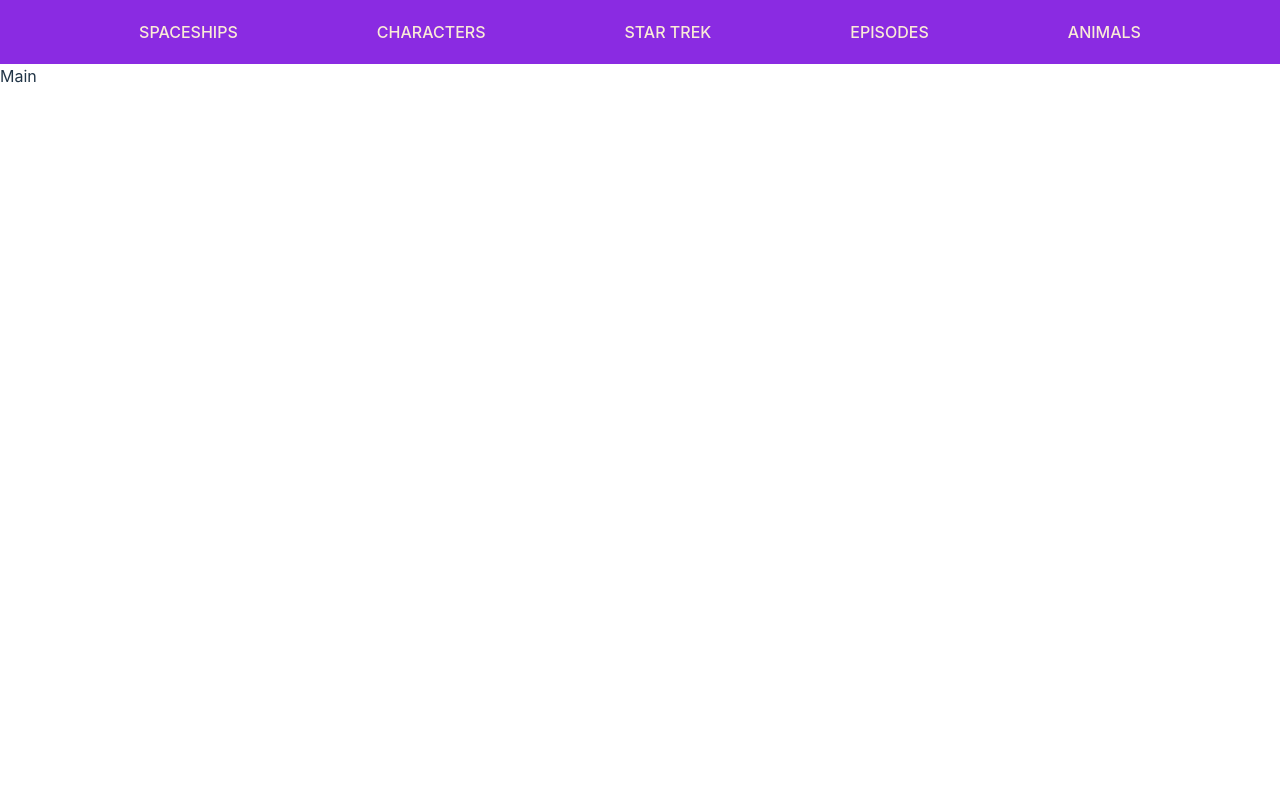
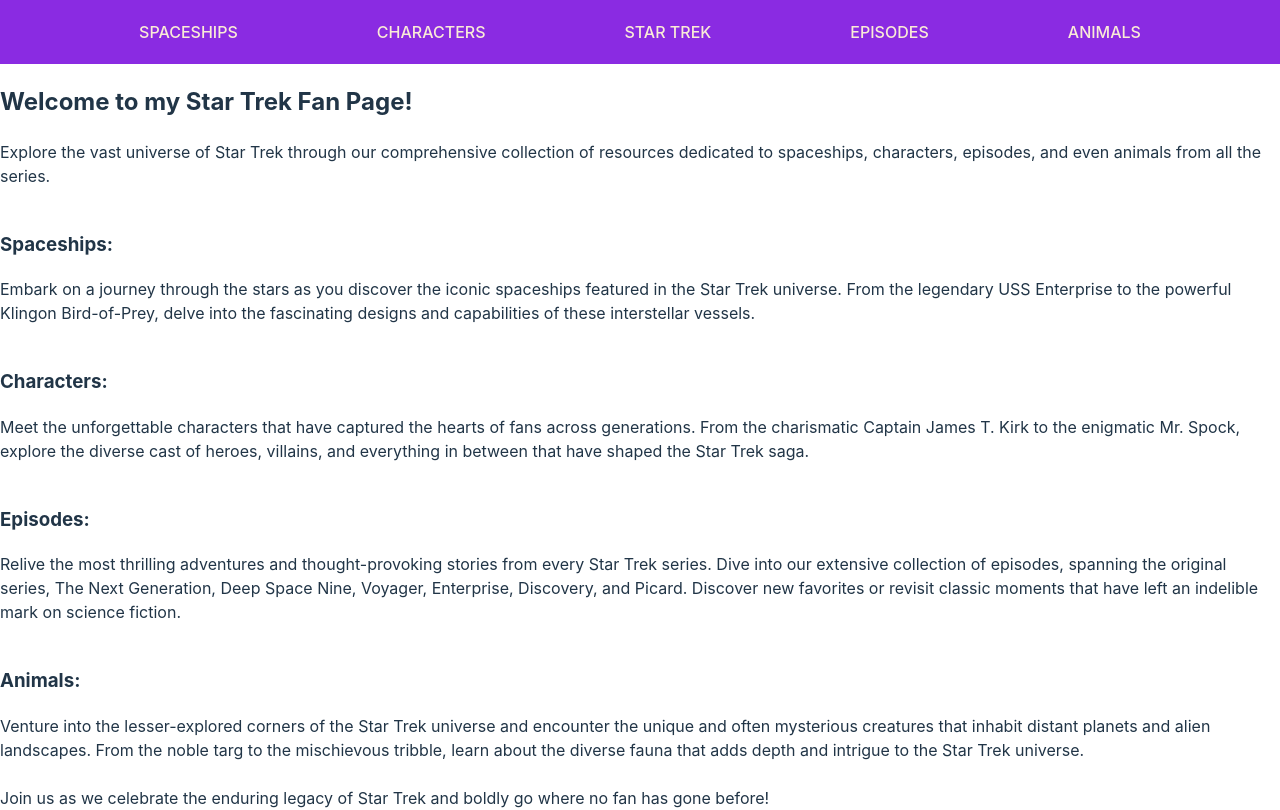
Before and after one commit to omin0uschaos/lab320.8, a React (Vite) app: page / in a window 1280 px wide. Built offline with nearby package versions, Linux system fonts and the light colour scheme.

Commit message:
add text content to main page

```diff
--- a/src/App.jsx
+++ b/src/App.jsx
@@ -15,8 +15,8 @@
       <NavBar />
       <Routes>
         <Route path='/' element={<Main />} />
-        <Route path='/animals' element={<Animals />} />
-        <Route path='/characters' element={<Characters />} />
+        <Route path='/animals/:page' element={<Animals />} />
+        <Route path='/characters/:page' element={<Characters />} />
         <Route path='/episodes/:page' element={<Episodes />} />
         <Route path='/spaceships/:page' element={<Spaceships />} />
         <Route path='*' element={<NotFound />} />
--- a/src/components/NavBar.jsx
+++ b/src/components/NavBar.jsx
@@ -13,7 +13,7 @@
         <Link to='/episodes/0'>
             <div>EPISODES</div>
         </Link>
-        <Link to='/animals'>
+        <Link to='/animals/0'>
             <div>ANIMALS</div>
         </Link>
     </div>
--- a/src/pages/Main.jsx
+++ b/src/pages/Main.jsx
@@ -1,6 +1,27 @@
 function Main() {
   return (
-    <div>Main</div>
+    <div>
+
+<h2>Welcome to my Star Trek Fan Page!</h2>
+
+Explore the vast universe of Star Trek through our comprehensive collection of resources dedicated to spaceships, characters, episodes, and even animals from all the series.<br /><br />
+
+<h3>Spaceships:</h3>
+Embark on a journey through the stars as you discover the iconic spaceships featured in the Star Trek universe. From the legendary USS Enterprise to the powerful Klingon Bird-of-Prey, delve into the fascinating designs and capabilities of these interstellar vessels.<br /><br />
+
+<h3>Characters:</h3>
+Meet the unforgettable characters that have captured the hearts of fans across generations. From the charismatic Captain James T. Kirk to the enigmatic Mr. Spock, explore the diverse cast of heroes, villains, and everything in between that have shaped the Star Trek saga.<br /><br />
+
+<h3>Episodes:</h3>
+Relive the most thrilling adventures and thought-provoking stories from every Star Trek series. Dive into our extensive collection of episodes, spanning the original series, The Next Generation, Deep Space Nine, Voyager, Enterprise, Discovery, and Picard. Discover new favorites or revisit classic moments that have left an indelible mark on science fiction.<br /><br />
+
+<h3>Animals:</h3>
+Venture into the lesser-explored corners of the Star Trek universe and encounter the unique and often mysterious creatures that inhabit distant planets and alien landscapes. From the noble targ to the mischievous tribble, learn about the diverse fauna that adds depth and intrigue to the Star Trek universe.<br /><br />
+
+Join us as we celebrate the enduring legacy of Star Trek and boldly go where no fan has gone before!
+
+
+    </div>
   )
 }
 
```
